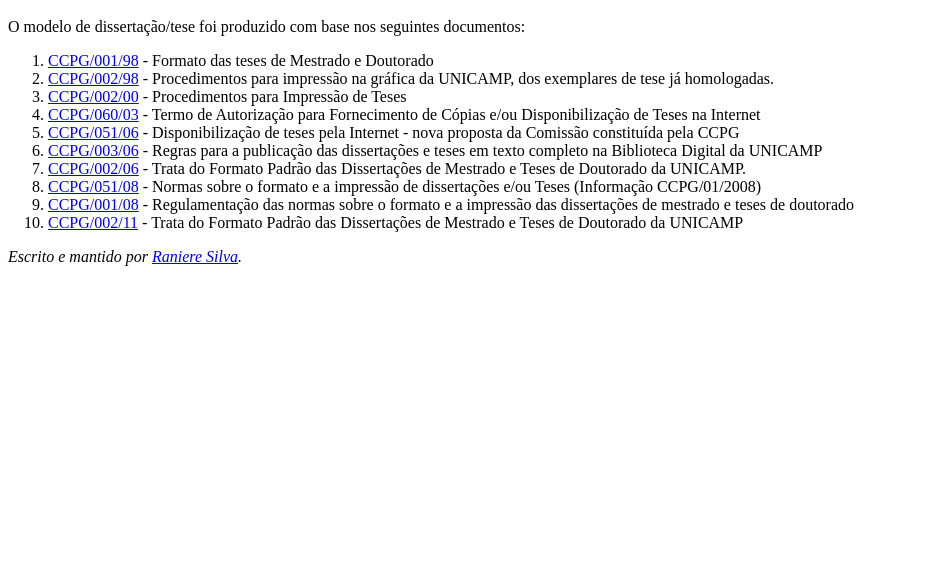
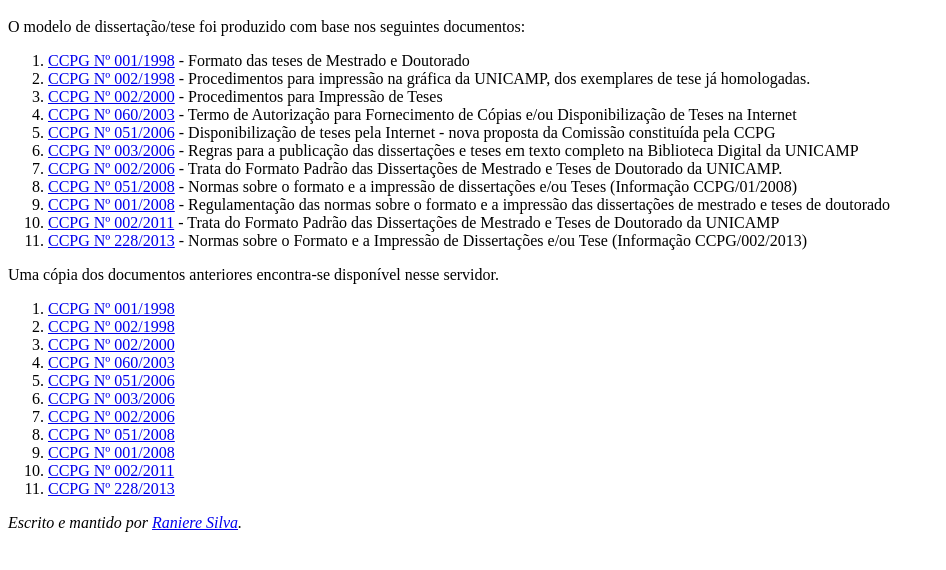
Before and after one commit to lpoo/modelo_tese_imecc, a plain HTML site: page doc/normas.html in a window 1280 px wide. Shown: the part 48-618 px from the top of the page, without its empty margins (0-946 px from the left). Drawn offline with Linux system fonts and the light colour scheme.

Commit message:
Atualização da documentação
Melhorias na documentação e adição de cópia das normativas.

```diff
--- a/doc/normas.html
+++ b/doc/normas.html
@@ -1,11 +1,7 @@
 <html>
   <head>
+    <title>Normas relacionada</title>
     <meta charset="utf-8">
-    <style>
-      td.textCenter {
-        text-align:center;
-      }
-    </style>
   </head>
   <body>
     <div id='content'>
@@ -15,43 +11,74 @@
         documentos:
         <ol>
           <li><a
-            href="http://www.prpg.unicamp.br/arqpdfnormas/infccpg001_1998.pdf">CCPG/001/98</a>
-          - Formato das teses de Mestrado e Doutorado</li>
+            href="http://www.prpg.unicamp.br/arqpdfnormas/infccpg001_1998.pdf">CCPG
+            Nº 001/1998</a> - Formato das teses de Mestrado e Doutorado</li>
           <li><a
-            href="http://www.prpg.unicamp.br/arqpdfnormas/infccpg002_1998.pdf">CCPG/002/98</a>
-          - Procedimentos para impressão na gráfica da UNICAMP, dos exemplares
-          de tese já homologadas.</li>
+            href="http://www.prpg.unicamp.br/arqpdfnormas/infccpg002_1998.pdf">CCPG
+            Nº 002/1998</a> - Procedimentos para impressão na gráfica da
+          UNICAMP, dos exemplares de tese já homologadas.</li>
           <li><a
-            href="http://www.prpg.unicamp.br/arqpdfnormas/infccpg001_2000.pdf">CCPG/002/00</a>
-          - Procedimentos para Impressão de Teses</li>
+            href="http://www.prpg.unicamp.br/arqpdfnormas/infccpg001_2000.pdf">CCPG
+            Nº 002/2000</a> - Procedimentos para Impressão de Teses</li>
           <li><a
-            href="http://www.prpg.unicamp.br/arqpdfnormas/delccpg060_2003.pdf">CCPG/060/03</a>
-          - Termo de Autorização para Fornecimento de Cópias e/ou
-          Disponibilização de Teses na Internet</li>
+            href="http://www.prpg.unicamp.br/arqpdfnormas/delccpg060_2003.pdf">CCPG
+            Nº 060/2003</a> - Termo de Autorização para Fornecimento de Cópias
+          e/ou Disponibilização de Teses na Internet</li>
           <li><a
-            href="http://www.prpg.unicamp.br/arqpdfnormas/delccpg051_2006.pdf">CCPG/051/06</a>
-          - Disponibilização de teses pela Internet - nova proposta da Comissão
-          constituída pela CCPG</li>
+            href="http://www.prpg.unicamp.br/arqpdfnormas/delccpg051_2006.pdf">CCPG
+            Nº 051/2006</a> - Disponibilização de teses pela Internet - nova
+          proposta da Comissão constituída pela CCPG</li>
           <li><a
-            href="http://www.prpg.unicamp.br/arqpdfnormas/infccpg003_2006.pdf">CCPG/003/06</a>
-          - Regras para a publicação das dissertações e teses em texto completo
-          na Biblioteca Digital da UNICAMP</li>
+            href="http://www.prpg.unicamp.br/arqpdfnormas/infccpg003_2006.pdf">CCPG
+            Nº 003/2006</a> - Regras para a publicação das dissertações e teses
+          em texto completo na Biblioteca Digital da UNICAMP</li>
           <li><a
-            href="http://www.prpg.unicamp.br/arqpdfnormas/infccpg002_2006.pdf">CCPG/002/06</a>
-          - Trata do Formato Padrão das Dissertações de Mestrado e Teses de
-          Doutorado da UNICAMP.</li>
+            href="http://www.prpg.unicamp.br/arqpdfnormas/infccpg002_2006.pdf">CCPG
+            Nº 002/2006</a> - Trata do Formato Padrão das Dissertações de
+          Mestrado e Teses de Doutorado da UNICAMP.</li>
           <li><a
-            href="http://www.prpg.unicamp.br/arqpdfnormas/delccpg051_2008.pdf">CCPG/051/08</a>
-          - Normas sobre o formato e a impressão de dissertações e/ou Teses
-          (Informação CCPG/01/2008)</li>
+            href="http://www.prpg.unicamp.br/arqpdfnormas/delccpg051_2008.pdf">CCPG
+            Nº 051/2008</a> - Normas sobre o formato e a impressão de
+          dissertações e/ou Teses (Informação CCPG/01/2008)</li>
           <li><a
-            href="http://www.prpg.unicamp.br/arqpdfnormas/infccpg001_2008.pdf">CCPG/001/08</a>
-          - Regulamentação das normas sobre o formato e a impressão das
-          dissertações de mestrado e teses de doutorado</li>
+            href="http://www.prpg.unicamp.br/arqpdfnormas/infccpg001_2008.pdf">CCPG
+            Nº 001/2008</a> - Regulamentação das normas sobre o formato e a
+          impressão das dissertações de mestrado e teses de doutorado</li>
           <li><a
-            href="http://www.prpg.unicamp.br/arqpdfnormas/infccpg002_2011.pdf">CCPG/002/11</a>
-          - Trata do Formato Padrão das Dissertações de Mestrado e Teses de
-          Doutorado da UNICAMP</li>
+            href="http://www.prpg.unicamp.br/arqpdfnormas/infccpg002_2011.pdf">CCPG
+            Nº 002/2011</a> - Trata do Formato Padrão das Dissertações de
+          Mestrado e Teses de Doutorado da UNICAMP</li>
+          <li><a
+            href="http://www.prpg.unicamp.br/arqpdfnormas/infccpg028_2013.pdf">CCPG
+            Nº 228/2013</a> - Normas sobre o Formato e a Impressão de
+          Dissertações e/ou Tese (Informação CCPG/002/2013)</li>
+        </ol>
+        </p>
+        <p>Uma cópia dos documentos anteriores encontra-se disponível nesse
+        servidor.
+        <ol>
+          <li><a
+            href="ccpg/infccpg001_1998.pdf">CCPG Nº 001/1998</a></li>
+          <li><a
+            href="ccpg/infccpg002_1998.pdf">CCPG Nº 002/1998</a></li>
+          <li><a
+            href="ccpg/infccpg001_2000.pdf">CCPG Nº 002/2000</a></li>
+          <li><a
+            href="ccpg/delccpg060_2003.pdf">CCPG Nº 060/2003</a></li>
+          <li><a
+            href="ccpg/delccpg051_2006.pdf">CCPG Nº 051/2006</a></li>
+          <li><a
+            href="ccpg/infccpg003_2006.pdf">CCPG Nº 003/2006</a></li>
+          <li><a
+            href="ccpg/infccpg002_2006.pdf">CCPG Nº 002/2006</a></li>
+          <li><a
+            href="ccpg/delccpg051_2008.pdf">CCPG Nº 051/2008</a></li>
+          <li><a
+            href="ccpg/infccpg001_2008.pdf">CCPG Nº 001/2008</a></li>
+          <li><a
+            href="ccpg/infccpg002_2011.pdf">CCPG Nº 002/2011</a></li>
+          <li><a
+            href="ccpg/infccpg028_2013.pdf">CCPG Nº 228/2013</a></li>
         </ol>
         </p>
         <address>
```
Also changed, not shown: doc/distribuicoes.html (added, +26 -0 lines), doc/editores.html (+26 -30 lines), doc/faq.html (+1 -0 lines), doc/index.html (+19 -21 lines), doc/organization.html (+1 -5 lines), 12 other files.
